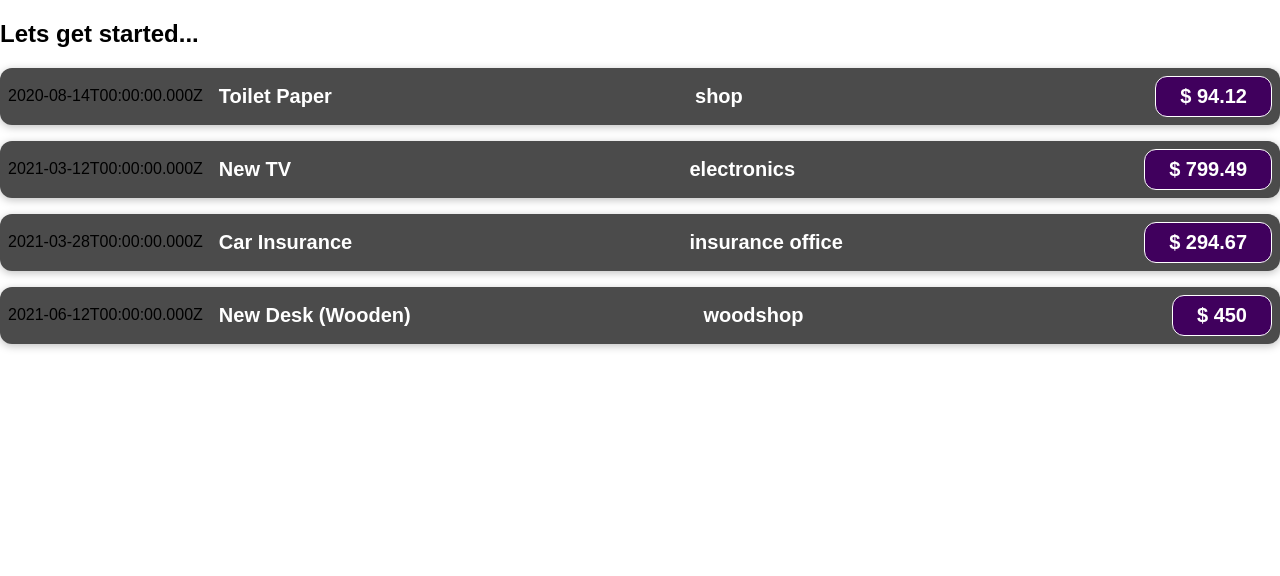
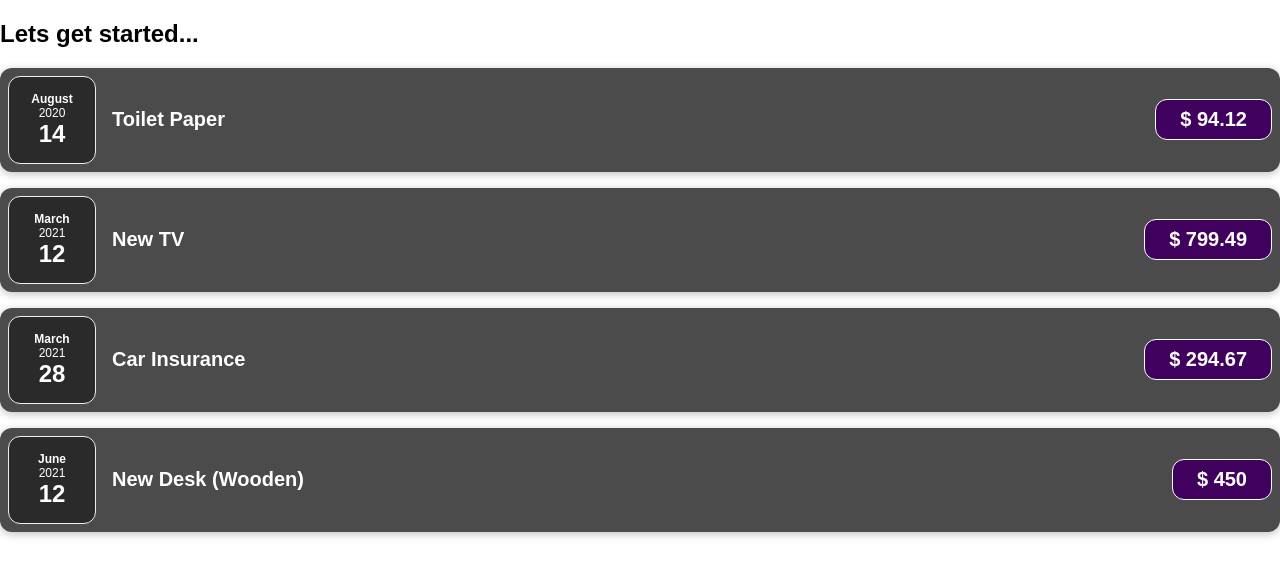
Before and after one commit to ganapatiKabbargi/ReactPractice, a React (Create React App) app: page / in a window 1280 px wide. Shown: the top 576 px of the page. Built offline with nearby package versions, Linux system fonts and the light colour scheme.

Commit message:
making component smaller and readable

```diff
--- /dev/null
+++ b/src/Components/ExpenseDate.css
@@ -0,0 +1,26 @@
+.expense-date {
+  display: flex;
+  flex-direction: column;
+  width: 5.5rem;
+  height: 5.5rem;
+  border: 1px solid #ececec;
+  background-color: #2a2a2a;
+  color: white;
+  border-radius: 12px;
+  align-items: center;
+  justify-content: center;
+}
+
+.expense-date__month {
+  font-size: 0.75rem;
+  font-weight: bold;
+}
+
+.expense-date__year {
+  font-size: 0.75rem;
+}
+
+.expense-date__day {
+  font-size: 1.5rem;
+  font-weight: bold;
+}
--- /dev/null
+++ b/src/Components/ExpenseDate.js
@@ -0,0 +1,16 @@
+import "./ExpenseDate.css";
+
+function ExpenseDate(props) {
+  const month = props.date.toLocaleString("en-US", { month: "long" });
+  const day = props.date.toLocaleString("en-US", { day: "2-digit" });
+  const year = props.date.getFullYear();
+  return (
+    <div className="expense-date">
+      <div className="expense-date__month">{month}</div>
+      <div className="expense-date__year">{year}</div>
+      <div className="expense-date__day">{day}</div>
+    </div>
+  );
+}
+
+export default ExpenseDate;
--- /dev/null
+++ b/src/Components/ExpenseDetais.js
@@ -0,0 +1,11 @@
+import "./ExpenseItem.css";
+function ExpenseDetails(props) {
+  return (
+    <div className="expense-item__description">
+      <h2>{props.title}</h2>
+      <div className="expense-item__price">$ {props.amount}</div>
+    </div>
+  );
+}
+
+export default ExpenseDetails;
--- a/src/Components/ExpenseItem.js
+++ b/src/Components/ExpenseItem.js
@@ -1,18 +1,15 @@
 import React from "react";
+import ExpenseDate from "./ExpenseDate";
+import ExpenseDetails from "./ExpenseDetais";
 import "./ExpenseItem.css";
 function ExpenseItem(props) {
-  //   const date = new Date(2021, 2, 28);
-  //   const title = "car insurance";
-  //   const location = "insurance office";
-  //   const amount = 200;
   return (
     <div className="expense-item">
-      <div>{props.date.toISOString()}</div>
-      <div className="expense-item__description">
-        <h2>{props.title}</h2>
-        <h2>{props.location}</h2>
-        <div className="expense-item__price">$ {props.amount}</div>
-      </div>
+      <ExpenseDate date={props.date}></ExpenseDate>
+      <ExpenseDetails
+        amount={props.amount}
+        title={props.title}
+      ></ExpenseDetails>
     </div>
   );
 }
```
